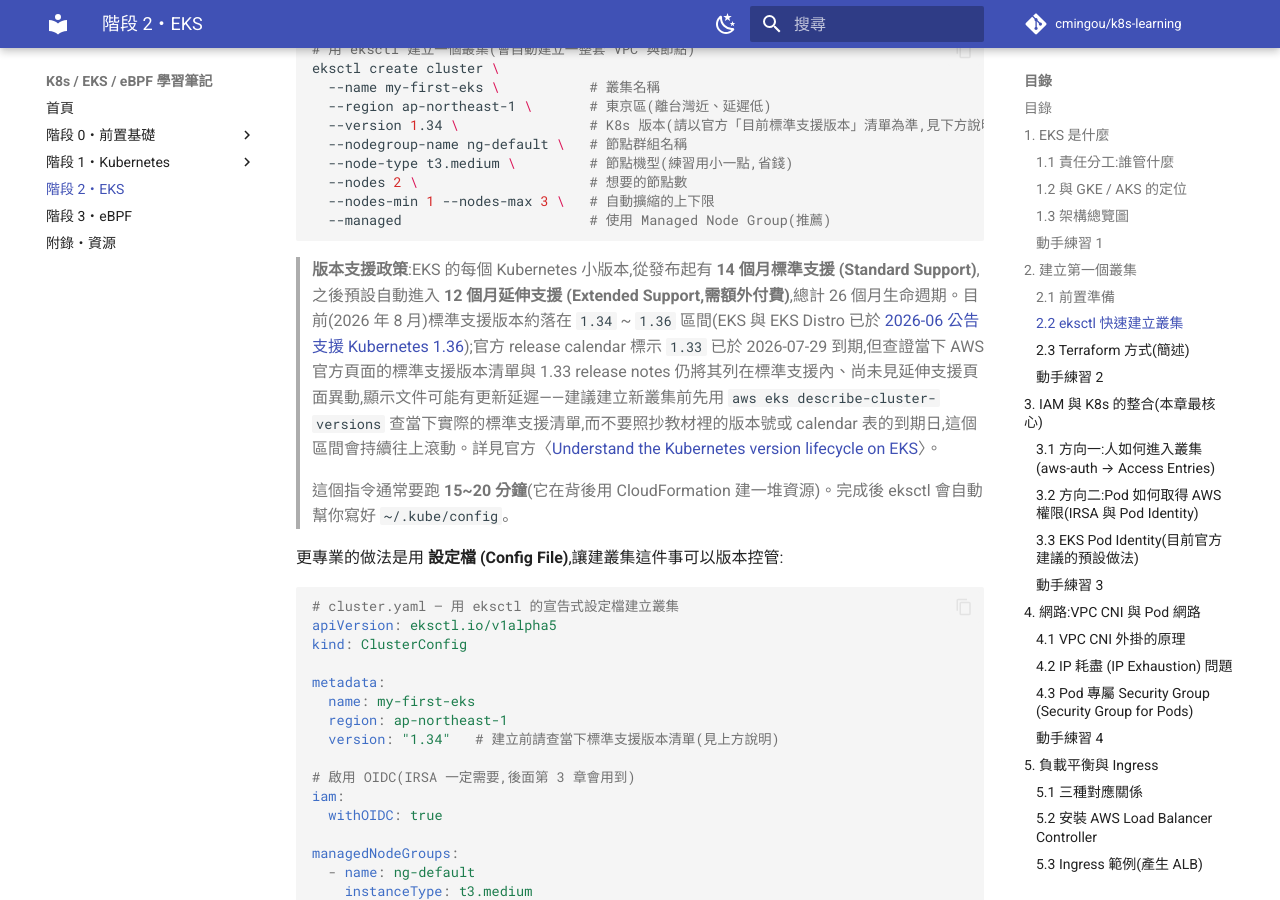
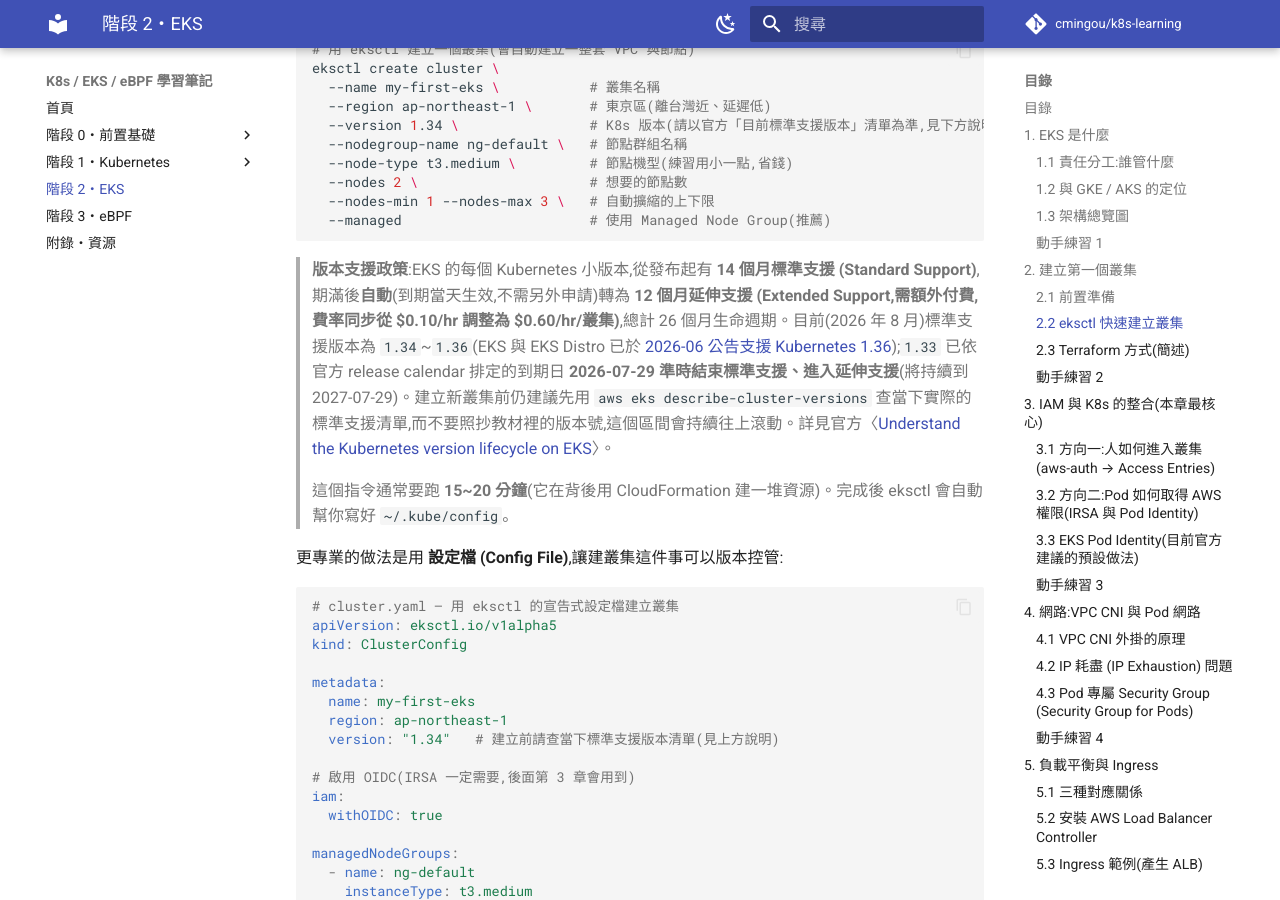
Before and after one commit to cmingou/k8s-learning, an MkDocs documentation site: the page built from docs/02-eks/README.md, in a window 1280 px wide and 900 px high, scrolled down 3189 px. Built offline with MkDocs 1.6.1 and Material for MkDocs 9.7.7, drawn with Linux system fonts in a browser that asks for light colours; comment, search, counter and statistics services are not loaded.

Commit message:
Confirm EKS 1.33 standard support ended on schedule (2026-07-29)
Previous note flagged an unresolved discrepancy between the EKS release
calendar and AWS's standard-support version list. Re-checked against the
official Kubernetes version lifecycle doc: 1.33 transitioned to Extended
Support exactly on its scheduled date, now billing at $0.60/hr/cluster.

Source: https://docs.aws.amazon.com/eks/latest/userguide/kubernetes-versions.html

````diff
--- a/docs/02-eks/README.md
+++ b/docs/02-eks/README.md
@@ -124,7 +124,7 @@ eksctl create cluster \
   --managed                       # 使用 Managed Node Group(推薦)
 ```
 
-> **版本支援政策**:EKS 的每個 Kubernetes 小版本,從發布起有 **14 個月標準支援 (Standard Support)**,之後預設自動進入 **12 個月延伸支援 (Extended Support,需額外付費)**,總計 26 個月生命週期。目前(2026 年 8 月)標準支援版本約落在 `1.34` ~ `1.36` 區間(EKS 與 EKS Distro 已於 [2026-06 公告支援 Kubernetes 1.36](https://aws.amazon.com/about-aws/whats-new/2026/06/amazon-eks-distro-kubernetes-version-1-36/));官方 release calendar 標示 `1.33` 已於 2026-07-29 到期,但查證當下 AWS 官方頁面的標準支援版本清單與 1.33 release notes 仍將其列在標準支援內、尚未見延伸支援頁面異動,顯示文件可能有更新延遲——建議建立新叢集前先用 `aws eks describe-cluster-versions` 查當下實際的標準支援清單,而不要照抄教材裡的版本號或 calendar 表的到期日,這個區間會持續往上滾動。詳見官方〈[Understand the Kubernetes version lifecycle on EKS](https://docs.aws.amazon.com/eks/latest/userguide/kubernetes-versions.html)〉。
+> **版本支援政策**:EKS 的每個 Kubernetes 小版本,從發布起有 **14 個月標準支援 (Standard Support)**,期滿後**自動**(到期當天生效,不需另外申請)轉為 **12 個月延伸支援 (Extended Support,需額外付費,費率同步從 $0.10/hr 調整為 $0.60/hr/叢集)**,總計 26 個月生命週期。目前(2026 年 8 月)標準支援版本為 `1.34`~`1.36`(EKS 與 EKS Distro 已於 [2026-06 公告支援 Kubernetes 1.36](https://aws.amazon.com/about-aws/whats-new/2026/06/amazon-eks-distro-kubernetes-version-1-36/));`1.33` 已依官方 release calendar 排定的到期日 **2026-07-29 準時結束標準支援、進入延伸支援**(將持續到 2027-07-29)。建立新叢集前仍建議先用 `aws eks describe-cluster-versions` 查當下實際的標準支援清單,而不要照抄教材裡的版本號,這個區間會持續往上滾動。詳見官方〈[Understand the Kubernetes version lifecycle on EKS](https://docs.aws.amazon.com/eks/latest/userguide/kubernetes-versions.html)〉。
 
 > 這個指令通常要跑 **15~20 分鐘**(它在背後用 CloudFormation 建一堆資源)。完成後 eksctl 會自動幫你寫好 `~/.kube/config`。
 
````
